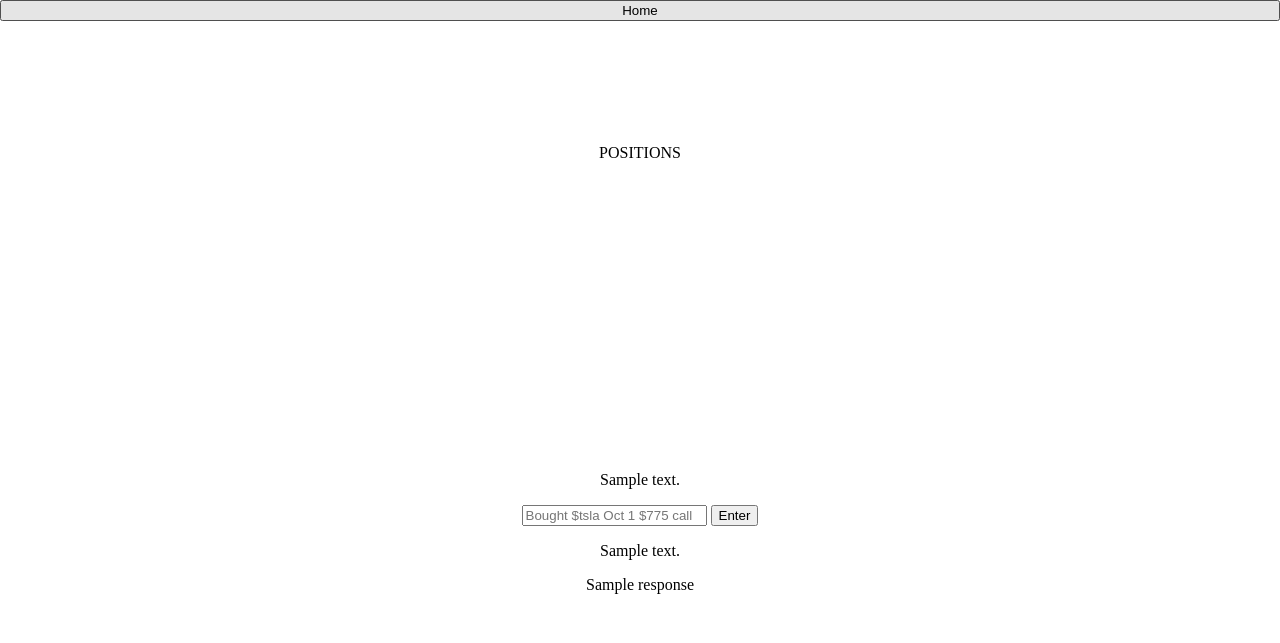
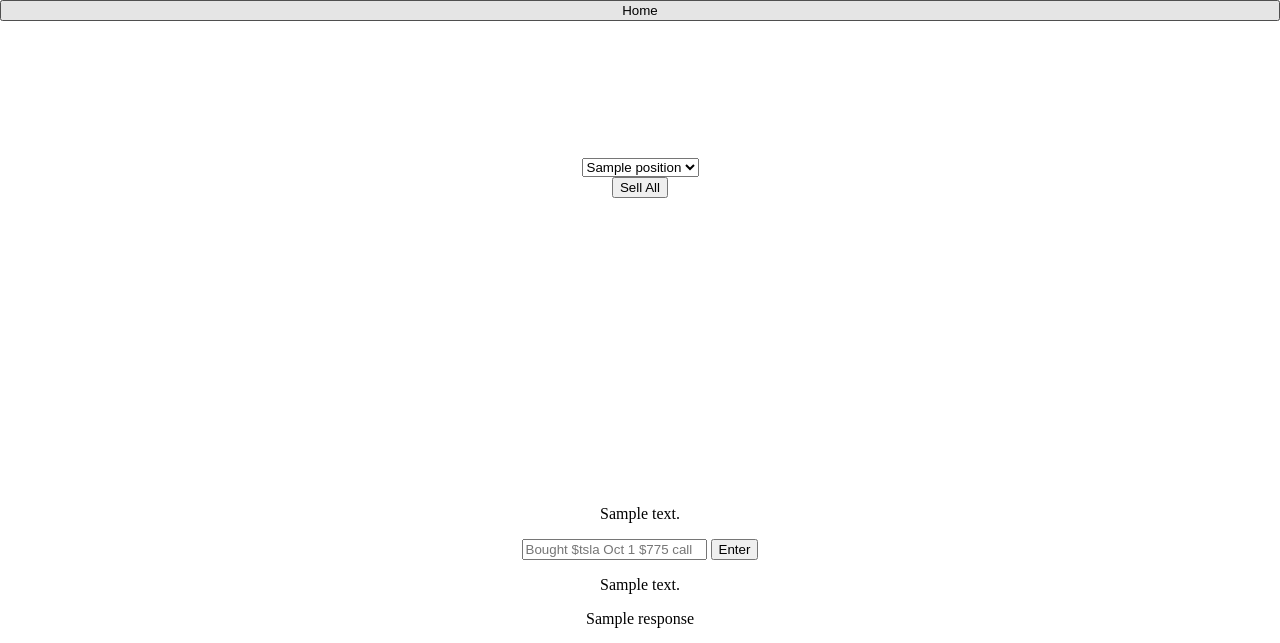
Before and after one commit to eniolakunle/DISCORDAPP, a Flask app: template templates/index.html in a window 1280 px wide. Shown: the top 643 px of the page. Run offline with Flask 2, Linux system fonts and the light colour scheme; the template is opened without the code that fills it: most values are stand-ins (such as "Sample title", 1, 10 or a date in 2020).

Commit message:
to index as well

```diff
--- a/templates/index.html
+++ b/templates/index.html
@@ -12,7 +12,20 @@
 
   <body>
     <input type="button" onClick="parent.location='/'" value="Home" />
-    <div id="positions">POSITIONS</div>
+
+    <form action="sell_position" , method="post">
+      <div id="positions">
+        <select name="position_to_sell">
+          {% for position in current_positions %}
+          <option value="{{ position.name, position.amount }}" selected>
+            {{ position.name }}
+          </option>
+          {% endfor %}
+        </select>
+        <input type="submit" value="Sell All" />
+      </div>
+    </form>
+
     <form action="submit" method="get">
       <div>
         <p>{{input_text}}</p>
```
